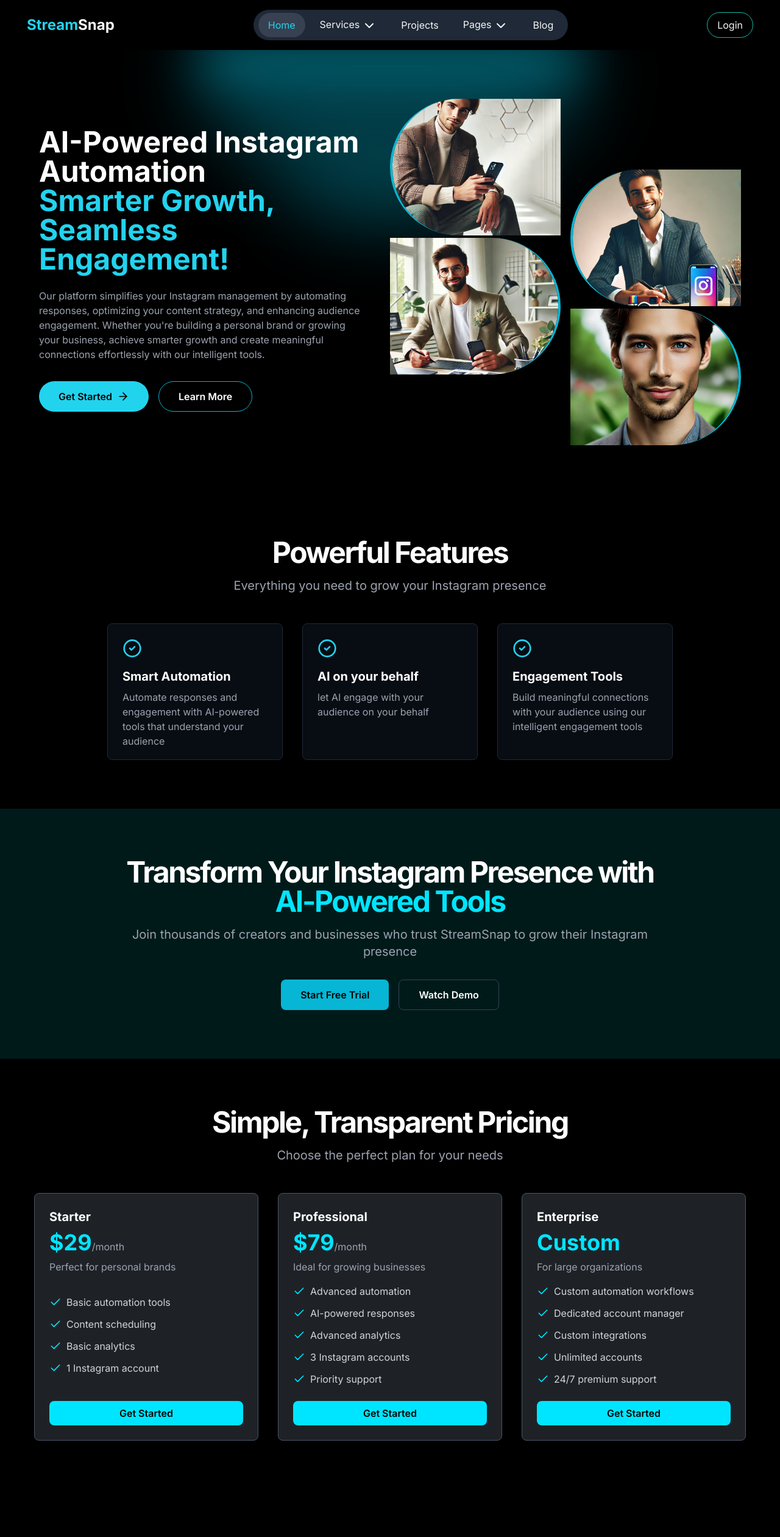
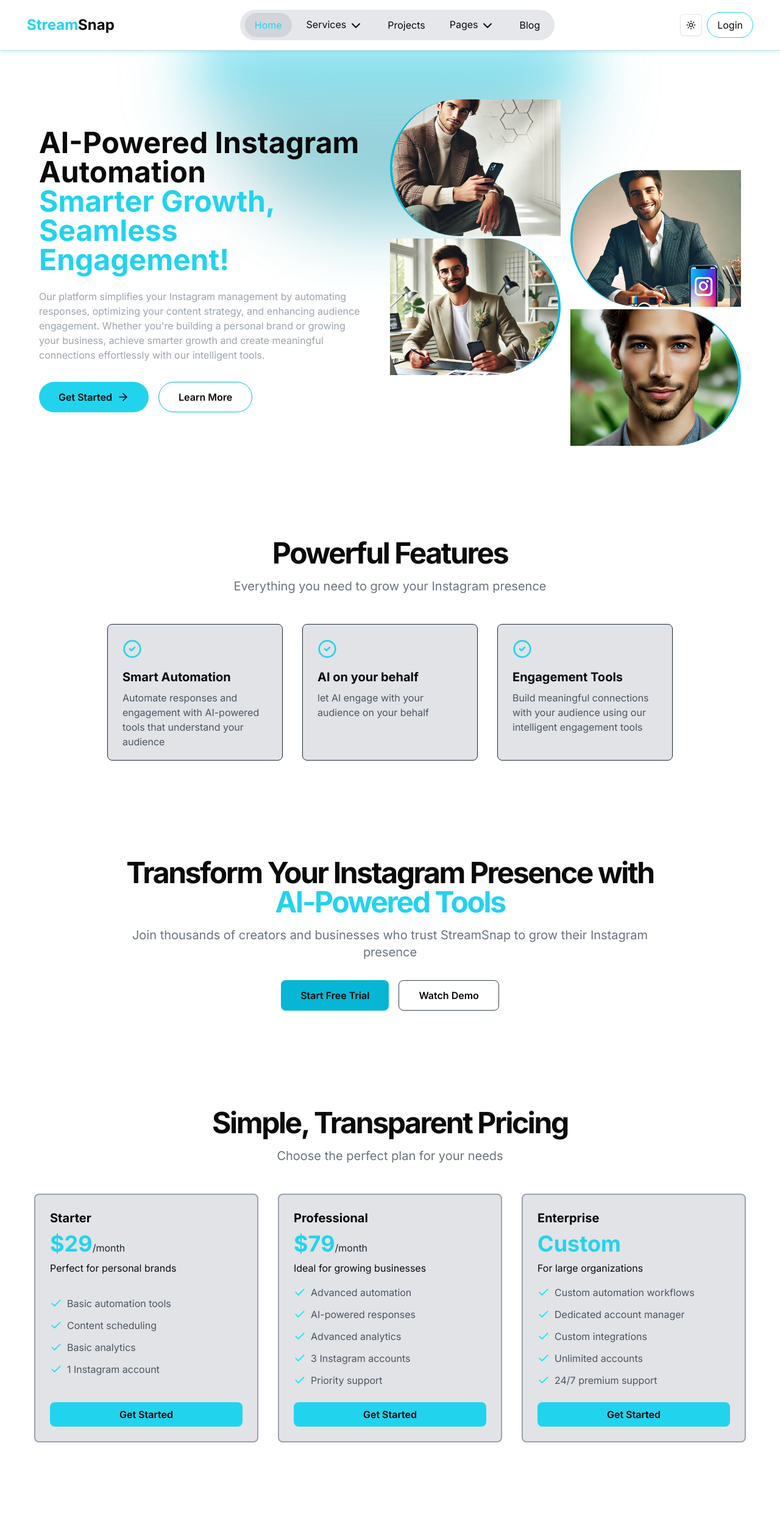
Before and after one commit to zaka-urrehman/streamsnap, a Next.js app: page / in a window 1280 px wide. Shown: the top 2520 px of the page at 61% size. Built offline with nearby package versions, Linux system fonts and the light colour scheme.

Commit message:
style: fix styles for dark and light themes

```diff
--- a/src/components/shared/Features.tsx
+++ b/src/components/shared/Features.tsx
@@ -34,7 +34,7 @@
     ]
 
     return (
-        <section className="w-full py-20 bg-myPrimary">
+        <section className="w-full py-20 ">
             <PageWrapper>
                 <div className="container px-4 md:px-6 mx-auto">
                     <div className="text-center mb-12">
@@ -55,13 +55,13 @@
                         {features.map((feature, index) => (
                             <div
                                 key={index}
-                                className=" relative max-w-72 h-56 group p-6 rounded-lg border border-gray-800 bg-gray-900/50 hover:bg-gray-900/75 transition-all"
+                                className=" relative max-w-72 h-56 group p-6 rounded-lg border border-gray-800 bg-gray-400/30 dark:bg-gray-900/50 hover:bg-gray-400/50 dark:hover:bg-gray-900/75 transition-all"
                             >
                                 <div className="mb-4">
                                     <CheckCircle2 className="w-8 h-8 text-mySecondary-400" />
                                 </div>
-                                <h3 className="text-xl font-bold text-white mb-2">{feature.title}</h3>
-                                <p className="text-gray-400">{feature.description}</p>
+                                <h3 className="text-xl font-bold  mb-2">{feature.title}</h3>
+                                <p className=" text-gray-600 dark:text-gray-400">{feature.description}</p>
                             </div>
                         ))}
                     </div>
--- a/src/components/shared/Hero.tsx
+++ b/src/components/shared/Hero.tsx
@@ -5,11 +5,11 @@
 
 export default function Hero() {
     return (
-        <section className=" overflow-hidden bg-black text-white py-20  relative">
-            <div className='absolute inset-0 w-1/2 h-10 mx-auto bg-mySecondary-500 opacity-70 rounded-b-full blur-2xl z-0' />
-            <div className='absolute inset-0 w-1/2 h-64 mx-auto bg-gradient-to-t from-myPrimary to-mySecondary-500 opacity-50 rounded-b-full blur-3xl backdrop:blur-lg z-0' />
+        <section className=" overflow-hidden  py-20  relative">
+            <div className='absolute inset-0 w-1/2 h-10 mx-auto bg-mySecondary-400 opacity-70 rounded-b-full blur-2xl z-0' />
+            <div className='absolute inset-0 w-1/2 h-64 mx-auto bg-gradient-to-t from-myPrimary/50 to-mySecondary-400 opacity-50 rounded-b-full blur-3xl backdrop:blur-lg z-0' />
             {/* <div className="absolute inset-0 bg-[url('/grid.svg')] opacity-10"></div> */}
-            <div className='absolute inset-0 w-[30%] h-36 mx-auto top-36 bg-mySecondary-500 opacity-30 rounded-b-full blur-3xl' />
+            <div className='absolute inset-0 w-[30%] h-36 mx-auto top-36 bg-mySecondary-400 opacity-30 rounded-b-full blur-3xl' />
 
             <PageWrapper>
                 <div className="max-w-7xl mx-auto px-4 sm:px-6 lg:px-8 flex flex-col lg:flex-row items-center bg-transparent z-10 relative">
@@ -27,11 +27,11 @@
                         </p>
 
                         <div className="flex flex-col sm:flex-row justify-center lg:justify-start space-y-4 sm:space-y-0 sm:space-x-4">
-                            <button className="px-8 py-3 bg-mySecondary-400 hover:bg-mySecondary-600 text-black font-semibold rounded-full transition duration-300 ease-in-out transform hover:scale-105 flex items-center justify-center">
+                            <button className="px-8 py-3 bg-mySecondary-400 hover:bg-mySecondary-500 hover:text-white dark:hover:text-black font-semibold rounded-full transition duration-300 ease-in-out transform hover:scale-105 flex items-center justify-center">
                                 Get Started
                                 <ArrowRight className="ml-2 h-5 w-5" />
                             </button>
-                            <button className="px-8 py-3 bg-transparent hover:bg-white/10 border border-mySecondary-500 text-white font-semibold rounded-full transition duration-300 ease-in-out">
+                            <button className="px-8 py-3 bg-transparent hover:bg-gray-100 dark:hover:bg-white/10 border border-mySecondary-500  font-semibold rounded-full transition duration-300 ease-in-out">
                                 Learn More
                             </button>
                         </div>
--- a/src/components/shared/Navbar.tsx
+++ b/src/components/shared/Navbar.tsx
@@ -3,6 +3,7 @@
 import { useState, useRef, useEffect } from "react"
 import { ChevronDown, Menu, X } from 'lucide-react'
 import PageWrapper from "./wrappers/PageWrapper"
+import { ThemeToggle } from "./buttons/ToggleTheme"
 
 export default function Navbar() {
     const [servicesOpen, setServicesOpen] = useState(false)
@@ -22,7 +23,7 @@
     }, [])
 
     return (
-        <nav className="bg-myPrimary text-secondary p-3">
+        <nav className=" p-3 border-b border-b-gray-300 shadow-mySecondary-100 dark:shadow-mySecondary-500 shadow-md dark:border-b-gray-800">
             <PageWrapper>
                 <div className="container mx-auto  flex items-center justify-between py-1">
                     <div className="text-2xl font-bold">
@@ -31,10 +32,10 @@
 
                     {/* Desktop Menu */}
                     <div className="hidden md:block">
-                        <div className="bg-gray-800 rounded-full px-2 py-1">
+                        <div className="bg-gray-200 dark:bg-gray-800 rounded-full px-2 py-1">
                             <ul className="flex items-center space-x-2">
                                 <li className="relative">
-                                    <a href="#" className="px-4 py-2 rounded-full bg-gray-700 text-mySecondary-400 inline-block">Home</a>
+                                    <a href="#" className="px-4 py-2 rounded-full bg-gray-300 dark:bg-gray-700  darkbg-gray-700 text-mySecondary-400  inline-block">Home</a>
                                 </li>
                                 <li
                                     className="relative group"
@@ -53,7 +54,7 @@
                                         <ChevronDown className={`inline-block ml-1 transition-transform duration-200 ${servicesOpen ? 'rotate-180' : ''}`} />
                                     </a>
                                     <ul
-                                        className={`absolute left-0 mt-2 w-48 z-20 rounded-md shadow-lg bg-gray-700  ring-1 ring-black ring-opacity-5 focus:outline-none transform transition-all duration-300 ease-in-out origin-top ${servicesOpen ? 'opacity-100 scale-100 pointer-events-auto' : 'opacity-0 scale-95 pointer-events-none'
+                                        className={`absolute left-0 mt-2 w-48 z-20 rounded-md shadow-lg bg-gray-200 dark:bg-gray-700  ring-1 ring-black ring-opacity-5 focus:outline-none transform transition-all duration-300 ease-in-out origin-top ${servicesOpen ? 'opacity-100 scale-100 pointer-events-auto' : 'opacity-0 scale-95 pointer-events-none'
                                             }`}
                                         onMouseEnter={() => {
                                             if (servicesTimer.current) clearTimeout(servicesTimer.current)
@@ -90,7 +91,7 @@
                                         <ChevronDown className={`inline-block ml-1 transition-transform duration-200 ${pagesOpen ? 'rotate-180' : ''}`} />
                                     </a>
                                     <ul
-                                        className={`absolute left-0 mt-2 w-48 z-20 rounded-md shadow-lg bg-gray-700 ring-1 ring-black ring-opacity-5 focus:outline-none transform transition-all duration-200 ease-in-out origin-top ${pagesOpen ? 'opacity-100 scale-100 pointer-events-auto' : 'opacity-0 scale-95 pointer-events-none'
+                                        className={`absolute left-0 mt-2 w-48 z-20 rounded-md shadow-lg bg-gray-200 dark:bg-gray-700 ring-1 ring-black ring-opacity-5 focus:outline-none transform transition-all duration-200 ease-in-out origin-top ${pagesOpen ? 'opacity-100 scale-100 pointer-events-auto' : 'opacity-0 scale-95 pointer-events-none'
                                             }`}
                                         onMouseEnter={() => {
                                             if (pagesTimer.current) clearTimeout(pagesTimer.current)
@@ -116,7 +117,7 @@
 
                     {/* Mobile Menu Button */}
                     <button
-                        className="md:hidden text-white bg-gray-700 hover:bg-white hover:text-black p-2 rounded-full transition-colors duration-300 "
+                        className="md:hidden bg-gray-200 dark:bg-gray-700 hover:bg-gray-800 dark:hover:bg-white  hover:text-white dark:hover:text-black p-2 rounded-full transition-colors duration-300 "
                         onClick={toggleMobileMenu}
                         aria-label="Toggle mobile menu"
                     >
@@ -124,15 +125,18 @@
                     </button>
 
                     {/*login Button (Desktop) */}
-                        <a href="#" className="hidden md:inline-block px-4 py-2 border border-teal-500 rounded-full hover:bg-mySecondary-400 hover:text-black duration-300 transition" >
+                    <div className="hidden md:flex justify-between items-center gap-x-2">
+                        <ThemeToggle />
+                        <a href="#" className=" px-4 py-2 border border-mySecondary-400 rounded-full hover:bg-mySecondary-400 hover:text-white dark:hover:text-black duration-300 transition" >
                             Login
                         </a>
+                    </div>
 
                 </div>
 
                 {/* Mobile Menu */}
                 <div
-                    className={`fixed inset-y-0 left-0 z-50 w-4/5 py-3.5 max-w-sm bg-black transform transition-transform duration-700 ease-in-out md:hidden ${mobileMenuOpen ? 'translate-x-0' : '-translate-x-full'
+                    className={`fixed inset-y-0 left-0 z-50 w-4/5 py-3.5 max-w-sm bg-white dark:bg-black transform transition-transform duration-700 ease-in-out md:hidden ${mobileMenuOpen ? 'translate-x-0' : '-translate-x-full'
                         }`}
                 >
                     <div
@@ -142,13 +146,13 @@
                         <div className="flex justify-end p-4">
                             <button
                                 onClick={() => setMobileMenuOpen(false)}
-                                className="text-white"
+                                className=""
                                 aria-label="Close mobile menu"
                             >
                                 <X size={24} />
                             </button>
                         </div>
-                        <ul className="bg-gray-800 p-4 space-y-4">
+                        <ul className="dark:bg-gray-800 p-4 space-y-4">
                             <li><a href="#" className="block px-4 py-2 text-tirtiary">Home</a></li>
                             <li>
                                 <button
@@ -160,7 +164,7 @@
                                     <ChevronDown className={`transition-transform duration-200 ${servicesOpen ? 'rotate-180' : ''}`} />
                                 </button>
                                 {servicesOpen && (
-                                    <ul className="mt-2 ml-4 space-y-2 bg-gray-700 rounded-lg">
+                                    <ul className="mt-2 ml-4 space-y-2 bg-gray-200 dark:bg-gray-700 rounded-lg">
                                         <li><a href="#" className="block px-4 py-2 text-sm">Web Development</a></li>
                                         <li><a href="#" className="block px-4 py-2 text-sm">Mobile App Development</a></li>
                                         <li><a href="#" className="block px-4 py-2 text-sm">UI/UX Design</a></li>
@@ -178,7 +182,7 @@
                                     <ChevronDown className={`transition-transform duration-200 ${pagesOpen ? 'rotate-180' : ''}`} />
                                 </button>
                                 {pagesOpen && (
-                                    <ul className="mt-2 ml-4 space-y-2 bg-gray-700 rounded-lg">
+                                    <ul className="mt-2 ml-4 space-y-2 bg-gray-200 dark:bg-gray-700 rounded-lg">
                                         <li><a href="#" className="block px-4 py-2 text-sm">About Us</a></li>
                                         <li><a href="#" className="block px-4 py-2 text-sm">Team</a></li>
                                         <li><a href="#" className="block px-4 py-2 text-sm">Testimonials</a></li>
@@ -189,7 +193,7 @@
                             <li>
                                 <a
                                     href="#"
-                                    className="block px-4 py-2 border border-tirtiary rounded-full text-center hover:bg-tirtiary hover:text-primary transition"
+                                    className="block px-4 py-2 border border-mySecondary-500 rounded-full text-center hover:bg-mySecondary-500 hover:text-white dark:hover:text-black transition"
                                 >
                                     Contact Us
                                 </a>
--- a/src/components/shared/Pricing.tsx
+++ b/src/components/shared/Pricing.tsx
@@ -43,7 +43,7 @@
   ]
 
   return (
-    <section className="w-full py-20 bg-black">
+    <section className="w-full py-20 ">
       <PageWrapper>
         <div className="container px-4 md:px-6">
           <div className="text-center mb-12">
@@ -58,25 +58,25 @@
             {plans.map((plan, index) => (
               <div
                 key={index}
-                className="relative flex flex-col justify-between p-6 rounded-lg border border-gray-600 hover:border-mySecondary-500 duration-300 bg-gray-600 bg-opacity-40 backdrop:blur-2xl hover:bg-gray-600/50 transition-all"
+                className="relative flex flex-col justify-between p-6 rounded-lg border-2 border-gray-400 hover:border-mySecondary-500 duration-300 bg-gray-500 bg-opacity-20 backdrop:filter backdrop-blur-xl hover:bg-gray-100/50 dark:hover:bg-gray-600/50 transition-all"
               >
                 <div className="mb-4">
-                  <h3 className="text-xl font-bold text-white">{plan.name}</h3>
+                  <h3 className="text-xl font-bold ">{plan.name}</h3>
                   <div className="mt-2">
-                    <span className="text-4xl font-bold text-[#00E5FF]">{plan.price}</span>
-                    {plan.price !== "Custom" && <span className="text-gray-400">/month</span>}
+                    <span className="text-4xl font-bold text-mySecondary-400">{plan.price}</span>
+                    {plan.price !== "Custom" && <span className="text-gray-800 dark:text-gray-400">/month</span>}
                   </div>
-                  <p className="mt-2 text-gray-400">{plan.description}</p>
+                  <p className="mt-2  dark:text-gray-400">{plan.description}</p>
                 </div>
                 <ul className="space-y-3 mb-6">
                   {plan.features.map((feature, featureIndex) => (
-                    <li key={featureIndex} className="flex items-center text-gray-300">
+                    <li key={featureIndex} className="flex items-center text-gray-600 dark:text-gray-300">
                       <Check className="w-5 h-5 mr-2 text-[#00E5FF]" />
                       {feature}
                     </li>
                   ))}
                 </ul>
-                <button className="w-full px-4 py-2 rounded-lg bg-[#00E5FF] hover:bg-[#00E5FF]/90 text-black font-semibold transition-colors">
+                <button className="w-full px-4 py-2 rounded-lg bg-mySecondary-400 hover:bg-mySecondary-400/90 hover:text-white text-black font-semibold transition-colors">
                   Get Started
                 </button>
               </div>
--- a/src/components/shared/Tagline.tsx
+++ b/src/components/shared/Tagline.tsx
@@ -3,21 +3,21 @@
 
 export function Tagline() {
     return (
-      <section className="w-full py-20 bg-[#001A1A]">
+      <section className="w-full py-20 ">
         <div className="container px-4 md:px-6">
           <div className="max-w-4xl mx-auto text-center">
             <H2 >
               Transform Your Instagram Presence with{" "}
-              <span className="text-[#00E5FF]">AI-Powered Tools</span>
+              <span className="text-mySecondary-400">AI-Powered Tools</span>
             </H2>
             <P1>
               Join thousands of creators and businesses who trust StreamSnap to grow their Instagram presence
             </P1>
             <div className="flex flex-col sm:flex-row gap-4 justify-center mt-8">
-              <button className="px-8 py-3 rounded-lg bg-mySecondary-500 hover:bg-mySecondary-500/90 text-black font-semibold transition-colors">
+              <button className="px-8 py-3 rounded-lg bg-mySecondary-500 hover:bg-mySecondary-500/90 duration-300 hover:text-white  font-semibold transition-colors">
                 Start Free Trial
               </button>
-              <button className="px-8 py-3 rounded-lg border border-gray-700 hover:border-mySecondary-400 duration-300 text-white font-semibold transition-colors">
+              <button className="px-8 py-3 rounded-lg border border-gray-700 hover:border-mySecondary-400 hover:text-mySecondary-400 duration-300 font-semibold transition-colors">
                 Watch Demo
               </button>
             </div>
--- a/src/components/shared/inputs/InputField.jsx
+++ b/src/components/shared/inputs/InputField.jsx
@@ -4,7 +4,7 @@
   return (
     <div>
       {label && (
-        <label htmlFor={id} className="block text-sm font-medium text-gray-300 mb-2">
+        <label htmlFor={id} className="block text-sm font-medium text-gray-600 dark:text-gray-300 mb-2">
           {label}
         </label>
       )}
@@ -14,7 +14,7 @@
         value={value}
         onChange={onChange}
         required={required}
-        className="w-full px-4 py-2 bg-gray-800 border border-gray-700 rounded-lg focus:outline-none focus:ring-2 focus:ring-mySecondary-400 text-white"
+        className="w-full px-4 py-2 border bg-gray-100/50  dark:bg-gray-800 border-gray-500 dark:border-gray-700 placeholder:text-gray-500 dark:placeholder:text-gray-500 rounded-lg focus:outline-none focus:border-none focus:bg-white focus:ring-2 focus:ring-mySecondary-400"
         placeholder={placeholder}
       />
     </div>
--- a/src/components/shared/inputs/TextAreaField.jsx
+++ b/src/components/shared/inputs/TextAreaField.jsx
@@ -4,7 +4,7 @@
   return (
     <div>
       {label && (
-        <label htmlFor={id} className="block text-sm font-medium text-gray-300 mb-2">
+        <label htmlFor={id} className="block text-sm font-medium text-gray-600 dark:text-gray-300 mb-2">
           {label}
         </label>
       )}
@@ -14,7 +14,7 @@
         value={value}
         onChange={onChange}
         required={required}
-        className="w-full px-4 py-2 bg-gray-800 border border-gray-700 rounded-lg focus:outline-none focus:ring-2 focus:ring-mySecondary-400 text-white"
+        className="w-full px-4 py-2 border bg-gray-100/50  dark:bg-gray-800 border-gray-500 dark:border-gray-700 placeholder:text-gray-500 dark:placeholder:text-gray-500 rounded-lg focus:outline-none focus:border-none focus:bg-white focus:ring-2 focus:ring-mySecondary-400"
         placeholder={placeholder}
       ></textarea>
     </div>
--- a/src/components/shared/texts/H2.tsx
+++ b/src/components/shared/texts/H2.tsx
@@ -2,7 +2,7 @@
 
 const H2 = ({children}: {children: React.ReactNode}) => {
     return (
-        <h2 className="text-3xl font-bold tracking-tighter sm:text-4xl md:text-5xl text-white">
+        <h2 className="text-3xl font-bold tracking-tighter sm:text-4xl md:text-5xl ">
             {children}
         </h2>
     )
--- a/src/components/shared/texts/P1.tsx
+++ b/src/components/shared/texts/P1.tsx
@@ -2,7 +2,7 @@
 
 const P1 = ({children}: {children: React.ReactNode}) => {
     return (
-        <p className="mt-4 text-xl text-gray-400">
+        <p className="mt-4 text-xl text-gray-500 dark:text-gray-400">
             {children}
         </p>
     )
```
Also changed, not shown: src/components/shared/Contact.tsx (+5 -5 lines).
